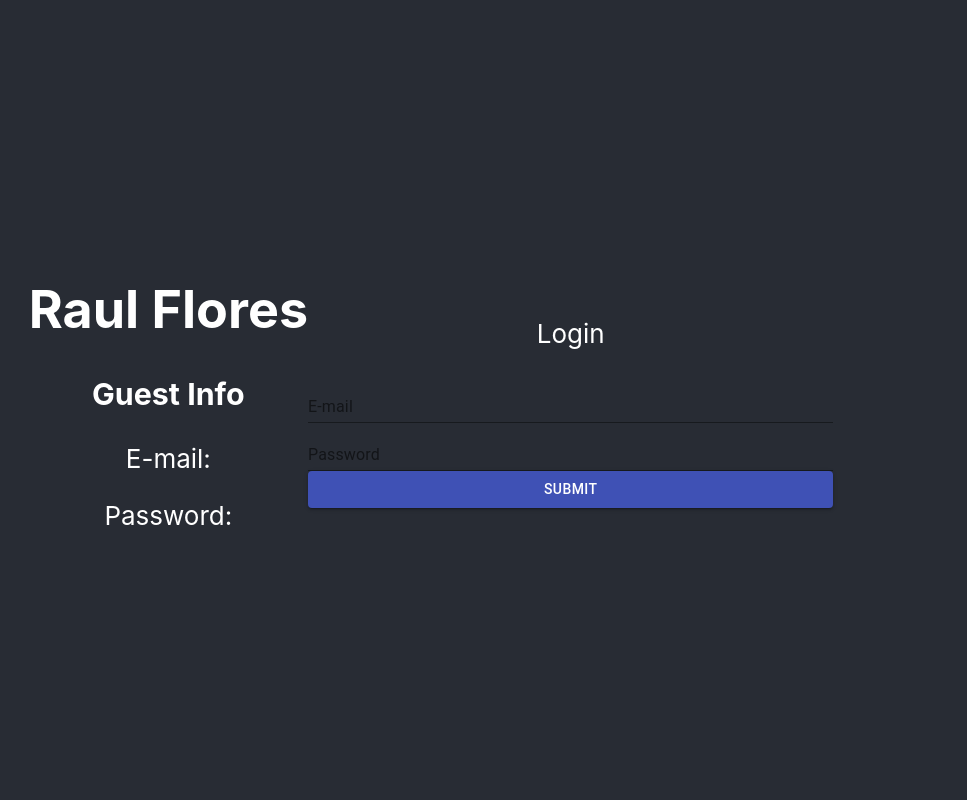
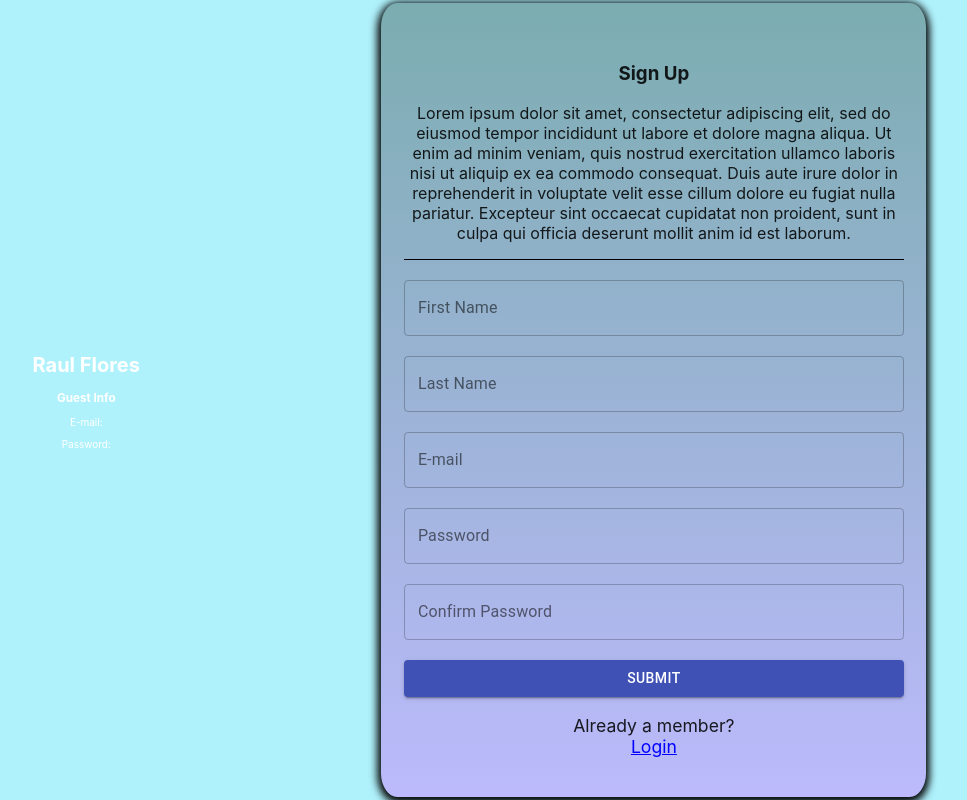
Before and after one commit to rauleflores/refloresjr-portfolio, a React (Create React App) app: page /signup-page in a window 1280 px wide. Shown: the whole page, without its empty margins (209-1176 px from the left). Built offline with nearby package versions, Linux system fonts and the light colour scheme.

Commit message:
added styles to signup form, changed app bg color, added ipsum to signup form, moved signup validation schema & signup makeStyles into their own respective files/folders

```diff
--- a/src/App.css
+++ b/src/App.css
@@ -1,13 +1,23 @@
 .App {
   text-align: center;
-}
-.App-header {
-  background-color: #282c34;
+  background-color: #b0f2fc;
   min-height: 100vh;
   display: flex;
   flex-direction: row;
   align-items: center;
-  justify-content: center;
-  font-size: calc(10px + 2vmin);
+  justify-content: space-evenly;
+  font-size: 62.5%;
   color: white;
 }
+.App a {
+  color: blue;
+}
+.App a:hover {
+  color: dodgerblue;
+}
+/* .left-side {
+  width: 49%;
+} */
+.right-side {
+  width: 35%;
+}
--- a/src/App.js
+++ b/src/App.js
@@ -1,19 +1,28 @@
 import "./App.css";
+import { Route, Switch } from "react-router-dom";
 import LoginForm from "./Components/LoginForm";
 import Splash from "./Components/Splash";
+import SignUp from "./Components/SignUpForm";
 
 function App() {
   return (
-    <div className="App">
-      <header className="App-header">
-        <div>
+    <Route path="/">
+      <div className="App">
+        <div className="left-side">
           <Splash />
         </div>
-        <div>
-          <LoginForm />
+        <div className="right-side">
+          <Switch>
+            <Route path="/signup-page">
+              <SignUp />
+            </Route>
+            <Route path="/login-page">
+              <LoginForm />
+            </Route>
+          </Switch>
         </div>
-      </header>
-    </div>
+      </div>
+    </Route>
   );
 }
 
--- a/src/Components/LoginForm.js
+++ b/src/Components/LoginForm.js
@@ -2,16 +2,18 @@ import React from "react";
 import * as yup from "yup";
 import { useFormik } from "formik";
 import { Button, TextField } from "@material-ui/core";
+import { Link } from "react-router-dom";
 
 let validationSchema = yup.object().shape({
   email: yup
     .string()
     .email("Enter a valid email.")
     .required("Email is required.")
-    .min(15, "Email is too short - 4 chars minimum.")
+    .min(14, "Email is too short - 4 chars minimum.")
     .max(50, "Email is too long."),
   password: yup
     .string("Please enter a password.")
+    .required("Password is required.")
     .min(6, "Password is too short! 6 char minimum.")
     .max(24, "Password is too long. 24 char maximum."),
 });
@@ -25,12 +27,14 @@ const LoginForm = () => {
     validationSchema: validationSchema,
     onSubmit: (values) => {
       alert(JSON.stringify(values, null, 2));
+      formik.resetForm();
     },
   });
   return (
     <div>
       <form onSubmit={formik.handleSubmit}>
         <p>Login</p>
+
         <TextField
           fullWidth
           id="email"
@@ -54,6 +58,11 @@ const LoginForm = () => {
         <Button color="primary" variant="contained" fullWidth type="submit">
           Submit
         </Button>
+        <span>
+          Need an account?
+          <br />
+          <Link to="signup-page">Sign up</Link>
+        </span>
       </form>
     </div>
   );
--- /dev/null
+++ b/src/Components/SignUpForm.js
@@ -0,0 +1,121 @@
+import React from "react";
+import { useFormik } from "formik";
+import { Button, TextField, Card } from "@material-ui/core";
+import { Link } from "react-router-dom";
+import useStyles from "../useStyles";
+import signupValidationSchema from "../Schemas/LoginSchema";
+
+const SignUp = () => {
+  const classes = useStyles();
+
+  const formik = useFormik({
+    initialValues: {
+      firstName: "",
+      lastName: "",
+      email: "",
+      password: "",
+      password_check: "",
+    },
+    validationSchema: signupValidationSchema,
+    onSubmit: (values) => {
+      alert(JSON.stringify(values, null, 2));
+      formik.resetForm();
+    },
+  });
+
+  return (
+    <Card className={classes.card}>
+      <form onSubmit={formik.handleSubmit}>
+        <div className={classes.signup_text}>
+          <h3 className={classes.signup_h3}>Sign Up</h3>
+          <p>
+            Lorem ipsum dolor sit amet, consectetur adipiscing elit, sed do
+            eiusmod tempor incididunt ut labore et dolore magna aliqua. Ut enim
+            ad minim veniam, quis nostrud exercitation ullamco laboris nisi ut
+            aliquip ex ea commodo consequat. Duis aute irure dolor in
+            reprehenderit in voluptate velit esse cillum dolore eu fugiat nulla
+            pariatur. Excepteur sint occaecat cupidatat non proident, sunt in
+            culpa qui officia deserunt mollit anim id est laborum.
+          </p>
+        </div>
+        <TextField
+          className={classes.textField}
+          fullWidth
+          id="firstName"
+          name="firstName"
+          label="First Name"
+          variant="outlined"
+          value={formik.values.firstName}
+          onChange={formik.handleChange}
+          error={formik.touched.firstName && Boolean(formik.errors.firstName)}
+          helperText={formik.touched.firstName && formik.errors.firstName}
+        />
+        <TextField
+          className={classes.textField}
+          fullWidth
+          id="lastName"
+          name="lastName"
+          label="Last Name"
+          variant="outlined"
+          value={formik.values.lastName}
+          onChange={formik.handleChange}
+          error={formik.touched.lastName && Boolean(formik.errors.lastName)}
+          helperText={formik.touched.lastName && formik.errors.lastName}
+        />
+        <TextField
+          className={classes.textField}
+          fullWidth
+          id="email"
+          name="email"
+          label="E-mail"
+          variant="outlined"
+          value={formik.values.email}
+          onChange={formik.handleChange}
+          error={formik.touched.email && Boolean(formik.errors.email)}
+          helperText={formik.touched.email && formik.errors.email}
+        />
+        <TextField
+          className={classes.textField}
+          fullWidth
+          id="password"
+          name="password"
+          label="Password"
+          variant="outlined"
+          value={formik.values.password}
+          onChange={formik.handleChange}
+          error={formik.touched.password && Boolean(formik.errors.password)}
+          helperText={formik.touched.password && formik.errors.password}
+        />
+        <TextField
+          className={classes.textField}
+          fullWidth
+          id="password_check"
+          name="password_check"
+          label="Confirm Password"
+          variant="outlined"
+          value={formik.values.password_check}
+          onChange={formik.handleChange}
+          error={
+            formik.touched.password_check &&
+            Boolean(formik.errors.password_check)
+          }
+          helperText={
+            formik.touched.password_check && formik.errors.password_check
+          }
+        />
+        <Button color="primary" variant="contained" fullWidth type="submit">
+          Submit
+        </Button>
+      </form>
+      <div className={classes.login_cta}>
+        <span>
+          Already a member?
+          <br />
+          <Link to="login-page">Login</Link>
+        </span>
+      </div>
+    </Card>
+  );
+};
+
+export default SignUp;
--- /dev/null
+++ b/src/Schemas/LoginSchema.js
@@ -0,0 +1,31 @@
+import * as yup from "yup";
+
+let signupValidationSchema = yup.object().shape({
+  firstName: yup
+    .string()
+    .required("Please add your first name.")
+    .min(2, "Must be a real name."),
+  lastName: yup
+    .string()
+    .required("Please add your last name.")
+    .min(2, "Must be a real name."),
+  email: yup
+    .string()
+    .email("Enter a valid email.")
+    .required("Email is required.")
+    .min(14, "Email is too short - 4 chars minimum.")
+    .max(50, "Email is too long."),
+  password: yup
+    .string("Please enter a password.")
+    .required("Password is needed.")
+    .min(6, "Password is too short! 6 char minimum.")
+    .max(24, "Password is too long. 24 char maximum."),
+  password_check: yup
+    .string()
+    .required("Password is needed.")
+    .test("passwords-match", "Passwords must match", function (value) {
+      return this.parent.password === value;
+    }),
+});
+
+export default signupValidationSchema;
--- a/src/index.js
+++ b/src/index.js
@@ -1,14 +1,17 @@
-import React from 'react';
-import ReactDOM from 'react-dom';
-import './index.css';
-import App from './App';
-import reportWebVitals from './reportWebVitals';
+import React from "react";
+import ReactDOM from "react-dom";
+import "./index.css";
+import App from "./App";
+import reportWebVitals from "./reportWebVitals";
+import { BrowserRouter as Router } from "react-router-dom";
 
 ReactDOM.render(
   <React.StrictMode>
-    <App />
+    <Router>
+      <App />
+    </Router>
   </React.StrictMode>,
-  document.getElementById('root')
+  document.getElementById("root")
 );
 
 // If you want to start measuring performance in your app, pass a function
--- /dev/null
+++ b/src/useStyles.js
@@ -0,0 +1,40 @@
+import { makeStyles } from "@material-ui/core";
+
+const useStyles = makeStyles({
+  card: {
+    display: "flex",
+    flexDirection: "column",
+    alignItems: "center",
+    justifyContent: "space-evenly",
+    height: "750px",
+    width: "500px",
+    overflowY: "auto",
+    padding: "5%",
+    borderRadius: "3%",
+    backgroundImage: "linear-gradient(#7badb0, #bcbafc)",
+    boxShadow: "1px 3px 8px 1px, -1px 2px 10px 2px",
+  },
+  textField: {
+    "&:last-of-type": {
+      marginBottom: "20px",
+    },
+    margin: "10px 0px",
+    borderRadius: "4px",
+  },
+  login_cta: {
+    fontSize: "1.1rem",
+  },
+  signup_cta: {
+    fontSize: "1.1rem",
+  },
+  signup_text: {
+    fontSize: "1rem",
+    borderBottom: "1px solid black",
+    marginBottom: "10px",
+  },
+  h3: {
+    fontSize: "2rem",
+  },
+});
+
+export default useStyles;
```
